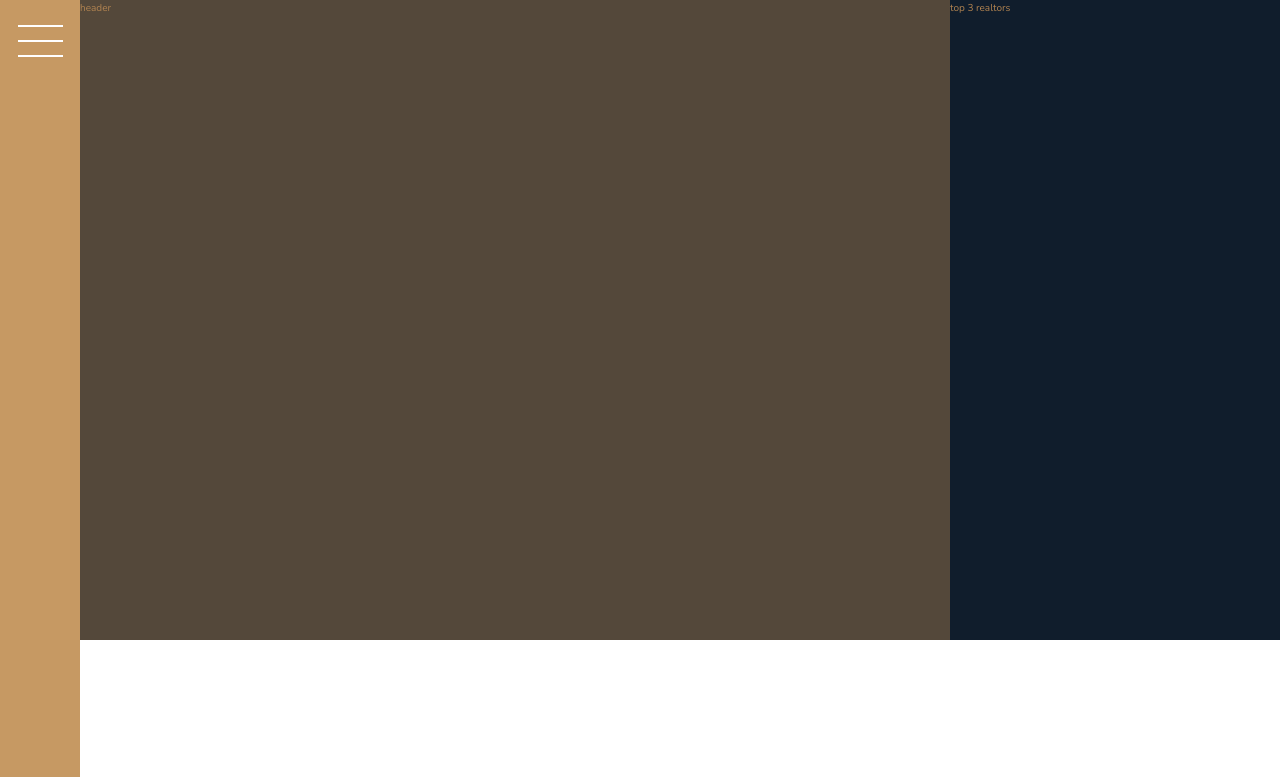
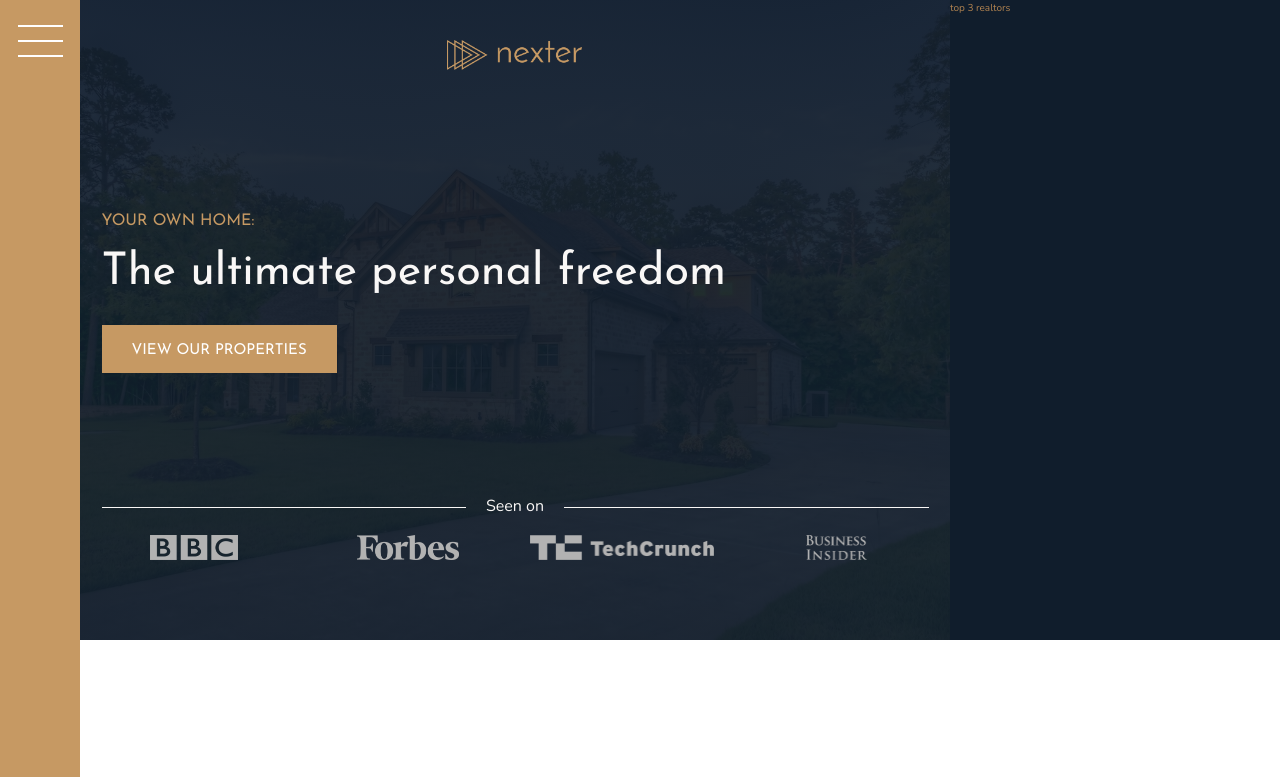
Before and after one commit to TadasBalsys/Nexter, a website: page index.html in a window 1280 px wide. Shown: the top 777 px of the page. Drawn offline with nearby package versions, Linux system fonts and the light colour scheme; files whose address does not match are found by name.

Commit message:
Created header section.

```diff
--- a/index.html
+++ b/index.html
@@ -18,7 +18,19 @@
         <button class="nav-btn"></button>
       </div>
     </div>
-    <header class="header">header</header>
+    <header class="header">
+      <img src="img/logo.png" alt="Nexter logo" class="header__logo">
+      <h3 class="heading-3">Your own home:</h3>
+      <h1 class="heading-1">The ultimate personal freedom</h1>
+      <button class="btn header__btn">view our properties</button>
+      <div class="header__seenon-text">Seen on</div>
+      <div class="header__seenon-logos">
+        <img src="img/logo-bbc.png" alt="Seen on logo 1">
+        <img src="img/logo-forbes.png" alt="Seen on logo 2">
+        <img src="img/logo-techcrunch.png" alt="Seen on logo 3">
+        <img src="img/logo-bi.png" alt="Seen on logo 4">
+      </div>
+    </header>
     <div class="realtors">top 3 realtors</div>
     <section class="features">
       <div class="feature">
--- a/sass/_header.scss
+++ b/sass/_header.scss
@@ -1,4 +1,58 @@
 .header {
-  background-color: $color-grey-dark-1;
+  background-image: linear-gradient(
+      rgba($color-secondary, 0.93),
+      rgba($color-secondary, 0.93)
+    ),
+    url(../img//hero.jpeg);
+  background-size: cover;
+  background-position: center;
+  padding: 4rem 8rem 8rem 8rem;
   grid-column: full-start / col-end 6;
+
+  display: grid;
+  grid-template-rows: 1fr min-content 6rem 1fr;
+  grid-template-columns: max-content;
+  row-gap: 1.5rem;
+  justify-content: center;
+
+  &__logo {
+    height: 3rem;
+    justify-self: center;
+  }
+
+  &__btn {
+    align-self: start;
+    justify-self: start;
+  }
+
+  &__seenon-text {
+    display: grid;
+    grid-template-columns: 1fr max-content 1fr;
+    align-items: center;
+    gap: 2rem;
+    font-size: 1.6rem;
+    color: $color-grey-light-1;
+
+
+    &::before,
+    &::after {
+      content: '';
+      height: 1px;
+      display: block;
+      background-color: currentColor;
+    }
+
+  }
+
+  &__seenon-logos {
+    display: grid;
+    grid-template-columns: repeat(4, 1fr);
+    gap: 3rem;
+    justify-items: center;
+
+    img {
+      height: 25px;
+      filter: brightness(70%);
+    }
+  }
 }
--- a/sass/_typography.scss
+++ b/sass/_typography.scss
@@ -1,6 +1,14 @@
 %heading {
   font-family: $font-display;
   font-weight: 400;
+}
+
+.heading-1 {
+  @extend %heading;
+  font-size: 4.5rem;
+  color: $color-grey-light-1;
+  line-height: 1;
+
 }
 
 .heading-2 {
```
Also changed, not shown: css/style.css.
